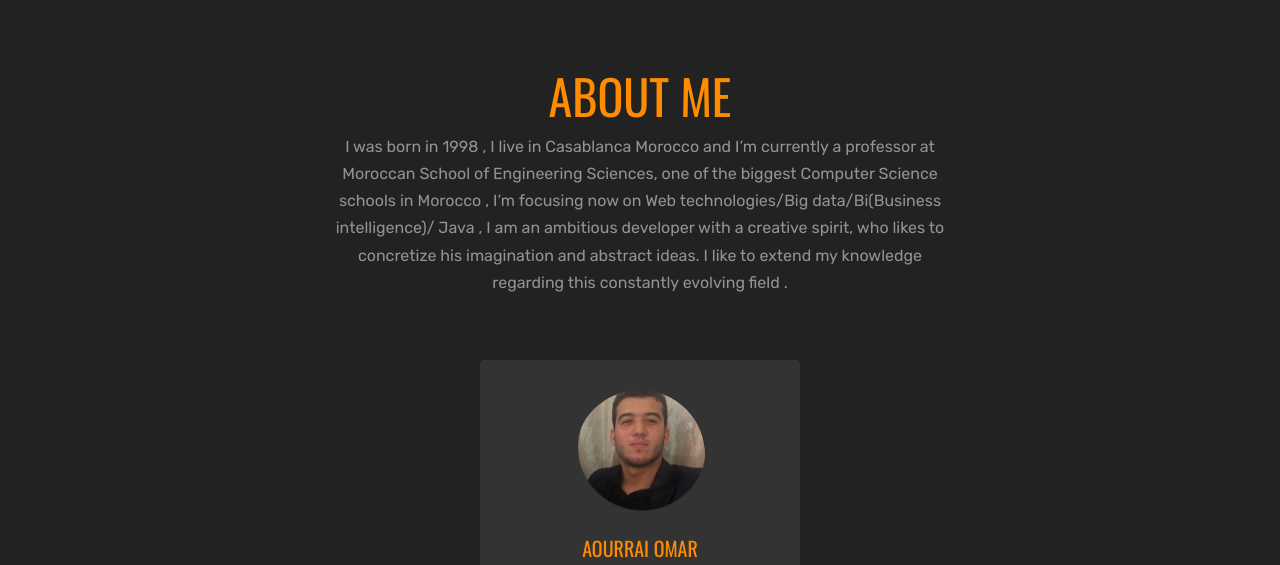
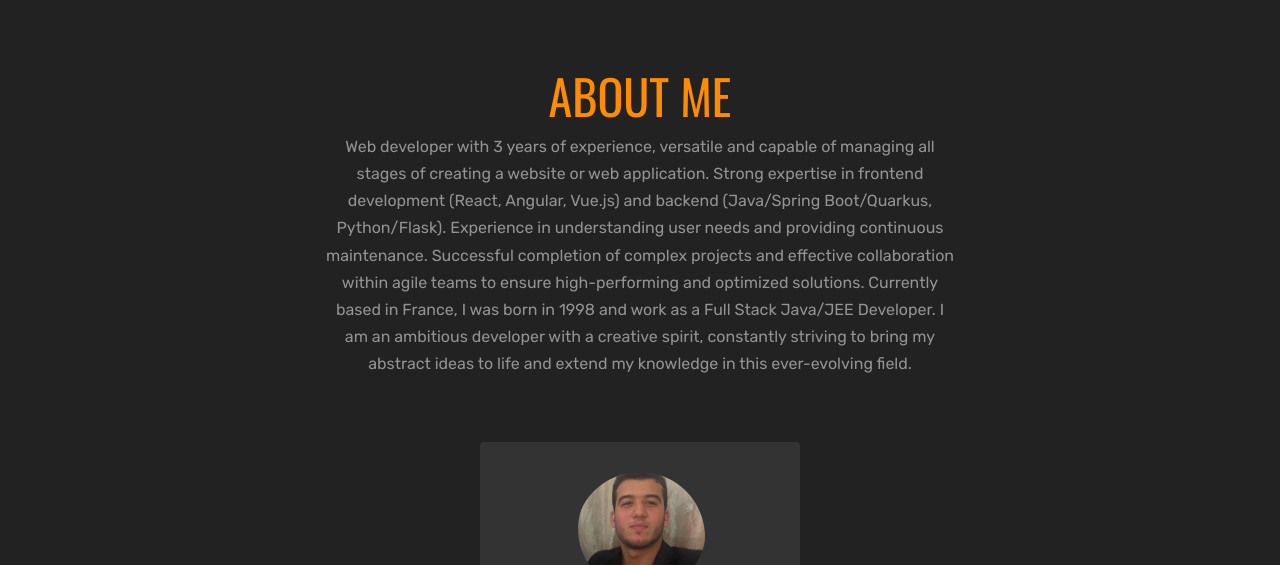
Before and after one commit to aourraiomar/Aourrai-Portfolio, a plain HTML site: page index.html in a window 1280 px wide. Shown: the part 3840-4405 px from the top of the page. Drawn offline with nearby package versions, Linux system fonts and the light colour scheme; files whose address does not match are found by name.

Commit message:
about2025

```diff
--- a/index.html
+++ b/index.html
@@ -273,7 +273,7 @@
             <div class="col-md-7 text-center">
               <div class="block-heading-1" data-aos="fade-up" data-aos-delay="">
                 <h2>About me</h2>
-<p>I was born in 1998 , I live in Casablanca Morocco and I’m currently a professor at Moroccan School of Engineering Sciences, one of the biggest Computer Science schools in Morocco , I’m focusing now on Web technologies/Big data/Bi(Business intelligence)/ Java , I am an ambitious developer with a creative spirit, who likes to concretize his imagination and abstract ideas. I like to extend my knowledge regarding this constantly evolving field .</p>
+<p>Web developer with 3 years of experience, versatile and capable of managing all stages of creating a website or web application. Strong expertise in frontend development (React, Angular, Vue.js) and backend (Java/Spring Boot/Quarkus, Python/Flask). Experience in understanding user needs and providing continuous maintenance. Successful completion of complex projects and effective collaboration within agile teams to ensure high-performing and optimized solutions. Currently based in France, I was born in 1998 and work as a Full Stack Java/JEE Developer. I am an ambitious developer with a creative spirit, constantly striving to bring my abstract ideas to life and extend my knowledge in this ever-evolving field.</p>
               </div>
             </div>
           </div>
```
